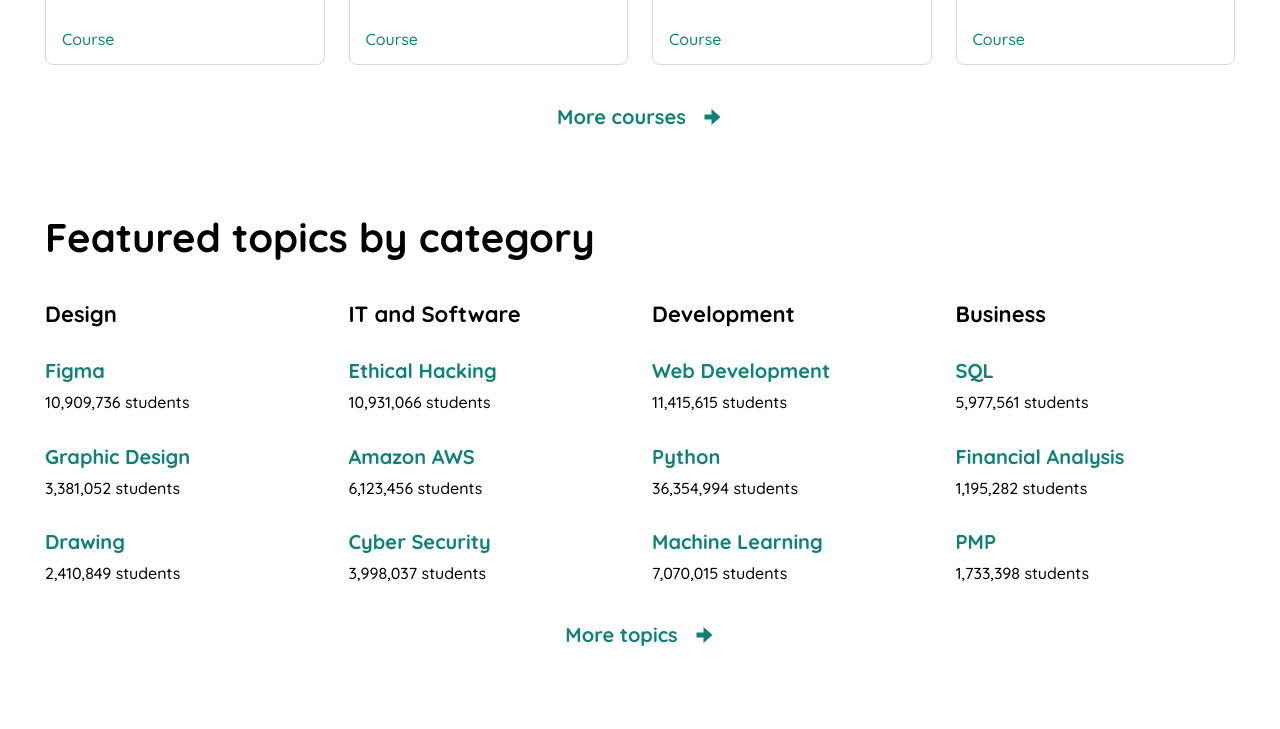
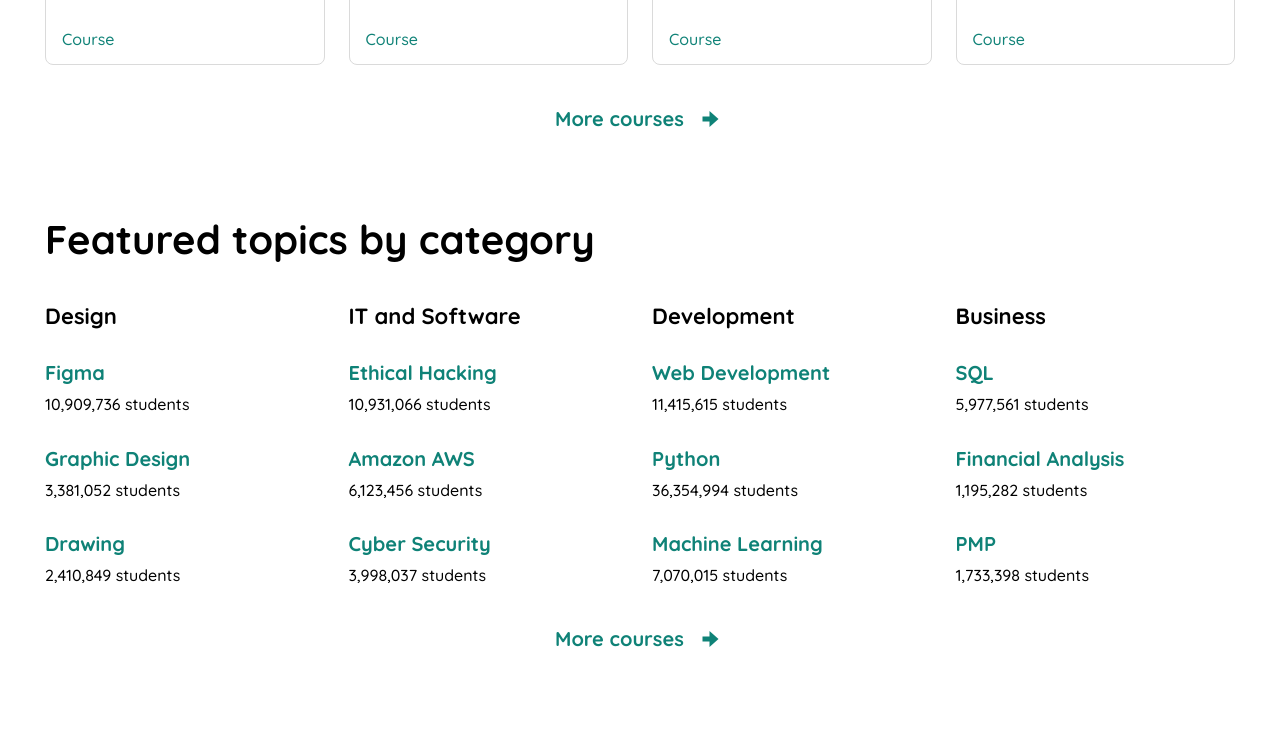
Before and after one commit to Stanislav-Boiko/My-Project, a plain HTML site: page html_css/Step Project/index.html in a window 1280 px wide. Shown: the part 2079-2808 px from the top of the page. Drawn offline with Linux system fonts and the light colour scheme.

Commit message:
Step mimi restavraziya

```diff
--- a/html_css/Step Project/css/style.css
+++ b/html_css/Step Project/css/style.css
@@ -12,10 +12,76 @@
     list-style: none;
 }
 
-.body {
+.body_container {
     width: 1200px;
     margin: 0 auto;
     padding: 0 5px;
+}
+
+
+
+.btn {
+    display: inline-block;
+    background: #0F8277;
+    padding: 10px 12px;
+    border-radius: 4px;
+    color: #EEE;
+    font-family: Quicksand;
+    font-size: 16px;
+    font-style: normal;
+    font-weight: 700;
+    line-height: 120%;
+    border: none;
+}
+
+.button {
+    color: #0F8277;
+    padding: 8px 12px;
+    font-family: Quicksand;
+    font-size: 16px;
+    font-style: normal;
+    font-weight: 700;
+    line-height: 120%;
+    border-radius: 4px;
+    border: 2px solid #0F8277;
+}
+
+h1 {
+    color: #000;
+    font-family: Quicksand;
+    font-size: 50px;
+    font-style: normal;
+    font-weight: 700;
+    line-height: 120%;
+}
+
+h2 {
+    color: #000;
+    font-family: Quicksand;
+    font-size: 40px;
+    font-style: normal;
+    font-weight: 700;
+    line-height: 120%;
+}
+
+h3 {
+    color: #0F8277;
+    font-family: Quicksand;
+    font-size: 20px;
+    font-style: normal;
+    font-weight: 700;
+    line-height: 120%;
+    margin-bottom: 12px;
+}
+
+.paragraph_standart {
+    color: #000;
+    font-family: Quicksand;
+    font-size: 20px;
+    font-style: normal;
+    font-weight: 500;
+    line-height: 120%;
+    margin-top: 12px;
 }
 
 
@@ -120,44 +186,6 @@
 
 /*  Baner */
 
-
-h1 {
-    color: #000;
-    font-family: Quicksand;
-    font-size: 50px;
-    font-style: normal;
-    font-weight: 700;
-    line-height: 120%;
-}
-
-h2 {
-    color: #000;
-    font-family: Quicksand;
-    font-size: 40px;
-    font-style: normal;
-    font-weight: 700;
-    line-height: 120%;
-}
-
-h3 {
-    color: #0F8277;
-    font-family: Quicksand;
-    font-size: 20px;
-    font-style: normal;
-    font-weight: 700;
-    line-height: 120%;
-    margin-bottom: 12px;
-}
-
-.paragraph_standart {
-    color: #000;
-    font-family: Quicksand;
-    font-size: 20px;
-    font-style: normal;
-    font-weight: 500;
-    line-height: 120%;
-    margin-top: 12px;
-}
 
 .baner {
     display: flex;
@@ -307,25 +335,28 @@
 
 
 .more_arrow {
+    display: block;
     width: 170px;
-    margin: 40px auto 84px auto;
+    margin: 42px auto 84px auto;
+    text-align: center;
 }
 
-.arrow {
+.more_arrow_text {
     display: flex;
-    justify-content: center;
     align-items: center;
-    gap: 16px;
-    align-self: stretch;
-}
-
-.more {
     color: #0F8277;
     font-family: Quicksand;
     font-size: 20px;
     font-style: normal;
     font-weight: 700;
-    line-height: 120%
+    line-height: 120%;
+}
+
+.more_arrow_text::after {
+    content: url(/img/arrow.svg);
+    width: 20px;
+    height: 20px;
+    margin-left: 16px;
 }
 
 
@@ -343,6 +374,7 @@
 }
 
 .category_items {
+    display: block;
     color: #0F8277;
     font-family: Quicksand;
     font-size: 20px;
--- a/html_css/Step Project/index.html
+++ b/html_css/Step Project/index.html
@@ -10,38 +10,12 @@
     <link rel="preconnect" href="https://fonts.gstatic.com" crossorigin>
     <link href="https://fonts.googleapis.com/css2?family=Montserrat:wght@400;700&family=Open+Sans:wght@300&family=Quicksand:wght@500;700&family=Ubuntu:wght@400;700&display=swap" rel="stylesheet">
 
-    <style>
-        .btn {
-            display: inline-block;
-            background: #0F8277;
-            padding: 10px 12px;
-            border-radius: 4px;
-            color: #EEE;
-            font-family: Quicksand;
-            font-size: 16px;
-            font-style: normal;
-            font-weight: 700;
-            line-height: 120%;
-            border: none;
-        }
-
-        .button {
-            color: #0F8277;
-            padding: 8px 12px;
-            font-family: Quicksand;
-            font-size: 16px;
-            font-style: normal;
-            font-weight: 700;
-            line-height: 120%;
-            border-radius: 4px;
-            border: 2px solid #0F8277;
-        }
-       </style>
-
 </head>
 
-<body class="body">
 
+<body>
+
+    <div class="body_container">
 
             <!-- Header -->
 
@@ -275,16 +249,7 @@
 
             </div>
 
-        <div class="more_arrow">
-
-            <a href="#">
-                <div class="arrow">
-                    <p class="more">More courses</p>
-                    <img src="img/arrow.svg" alt="image_arrow">
-                </div>
-            </a>
-
-        </div>
+            <a href="#" class="more_arrow"><p class="more_arrow_text">More courses</p></a>
 
 
                 <!-- Featured topics by category -->
@@ -296,55 +261,62 @@
 
                 <div class="category">
                     <p class="card_text">Design</p>
-                <p class="category_items">Figma</p>
+
+                    <a href="#" class="category_items">Figma</a>
                     <p class="category_number">10,909,736 students</p>
-                <p class="category_items">Graphic Design</p>
+
+                    <a href="#" class="category_items">Graphic Design</a>
                     <p class="category_number">3,381,052 students</p>
-                <p class="category_items">Drawing</p>
+
+                    <a href="#" class="category_items">Drawing</a>
                     <p class="category_number">2,410,849 students</p>
+
                 </div>
 
                 <div class="category">
+
                     <p class="card_text">IT and Software</p>
-                <p class="category_items">Ethical Hacking</p>
+
+                    <a href="#" class="category_items">Ethical Hacking</a>
                     <p class="category_number">10,931,066 students</p>
-                <p class="category_items">Amazon AWS</p>
+
+                    <a href="#" class="category_items">Amazon AWS</a>
                     <p class="category_number">6,123,456 students</p>
-                <p class="category_items">Cyber Security</p>
+
+                    <a href="#" class="category_items">Cyber Security</a>
                     <p class="category_number">3,998,037 students</p>
                 </div>
 
                 <div class="category">
+
                     <p class="card_text">Development</p>
-                <p class="category_items">Web Development</p>
+
+                    <a href="#" class="category_items">Web Development</a>
                     <p class="category_number">11,415,615 students</p>
-                <p class="category_items">Python</p>
+
+                    <a href="#" class="category_items">Python</a>
                     <p class="category_number">36,354,994 students</p>
-                <p class="category_items">Machine Learning</p>
+
+                    <a href="#" class="category_items">Machine Learning</a>
                     <p class="category_number">7,070,015 students</p>
                 </div>
 
                 <div class="category">
+
                     <p class="card_text">Business</p>
-                <p class="category_items">SQL</p>
+
+                    <a href="#" class="category_items">SQL</a>
                     <p class="category_number">5,977,561 students</p>
-                <p class="category_items">Financial Analysis</p>
+
+                    <a href="#" class="category_items">Financial Analysis</a>
                     <p class="category_number">1,195,282 students</p>
-                <p class="category_items">PMP</p>
+
+                    <a href="#" class="category_items">PMP</a>
                     <p class="category_number">1,733,398 students</p>
                 </div>
             </div>
 
-        <div class="more_arrow">
-
-            <a href="#">
-                <div class="arrow">
-                    <p class="more">More topics</p>
-                    <img src="img/arrow.svg" alt="image_arrow">
-                </div>
-            </a>
-
-        </div>
+            <a href="#" class="more_arrow"><p class="more_arrow_text">More courses</p></a>
 
 
                 <!-- Partners -->
@@ -498,9 +470,7 @@
 
                         <a href="#" class="btn">Get Started</a>
 
-                    <div class="pseudo">
-
-                    </div>
+                        <div class="pseudo"></div>
 
                         <p class="variant_item_text">Everything included in the monthly billing plan</p>
 
@@ -603,7 +573,7 @@
             </div>
 
         </footer>
-
+</div>
 
 
 </body>
```
Lines whose indentation alone changed are shown as unchanged.
